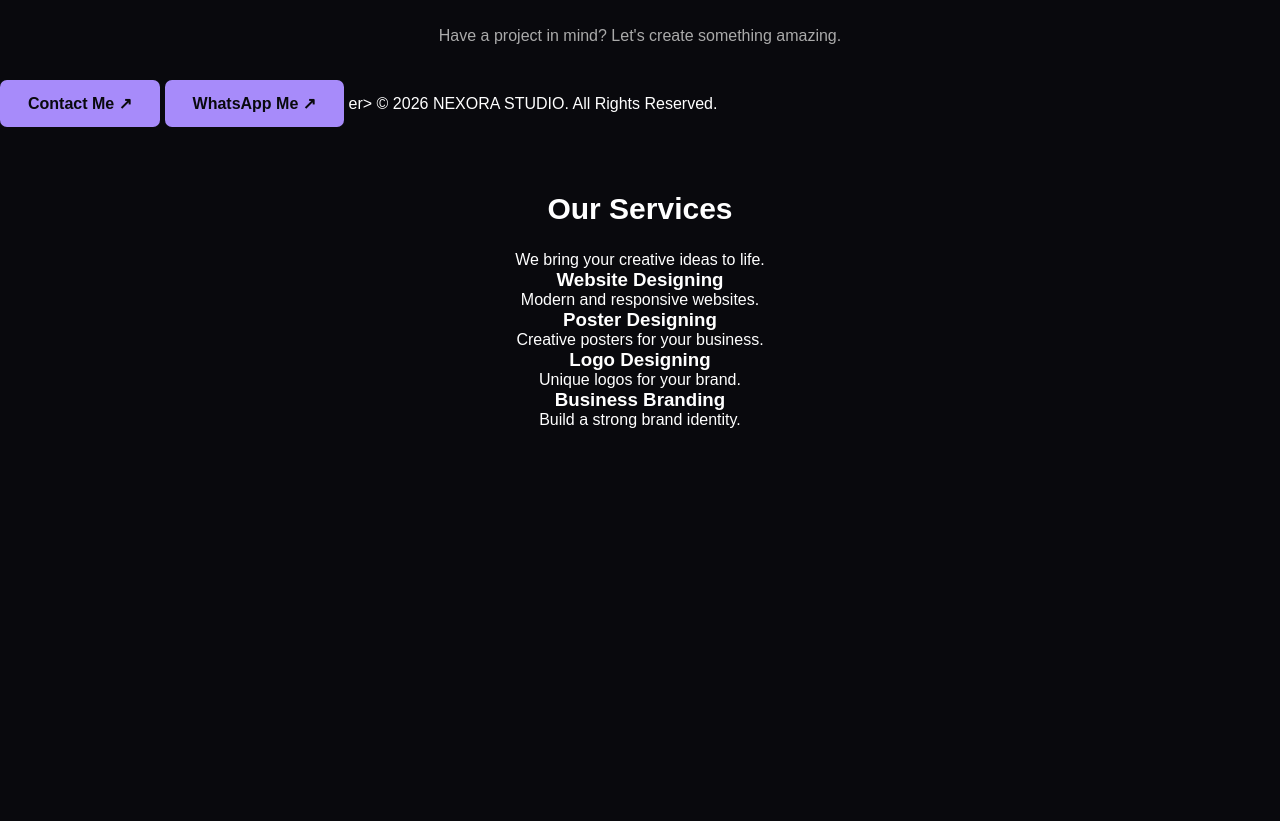
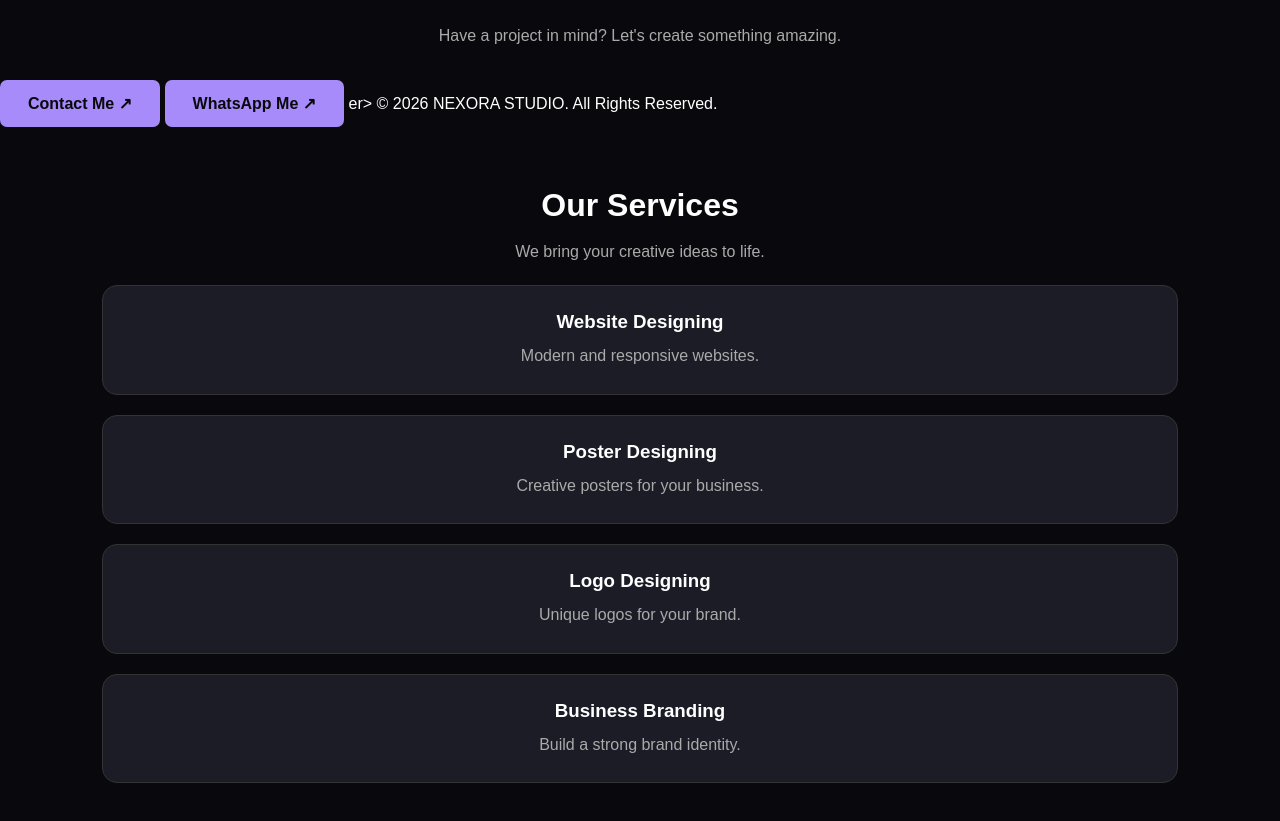
Before and after one commit to sankargaadu049/nexora-studio, a plain HTML site: page index.html in a window 1280 px wide. Shown: the part 1866-2687 px from the top of the page. Before the commit the page ends 2360 px from the top, so only its background shows below. Drawn offline with Linux system fonts and the light colour scheme.

Commit message:
Update index.html

```diff
--- a/index.html
+++ b/index.html
@@ -150,6 +150,35 @@ footer {
   color: #ffffff;
   margin-bottom: 10px;
 }
+#services {
+  padding: 60px 8%;
+  text-align: center;
+  background: #09090d;
+}
+
+#services h2 {
+  font-size: 32px;
+  color: white;
+  margin-bottom: 15px;
+}
+
+#services p {
+  color: #aaa;
+  line-height: 1.6;
+}
+
+#services div {
+  background: #1c1c27;
+  padding: 25px;
+  margin-top: 20px;
+  border-radius: 15px;
+  border: 1px solid #333;
+}
+
+#services h3 {
+  color: #fff;
+  margin-bottom: 10px;
+}
 </style>
 Nexora Studio | Professional Website Design</title>
 
```
